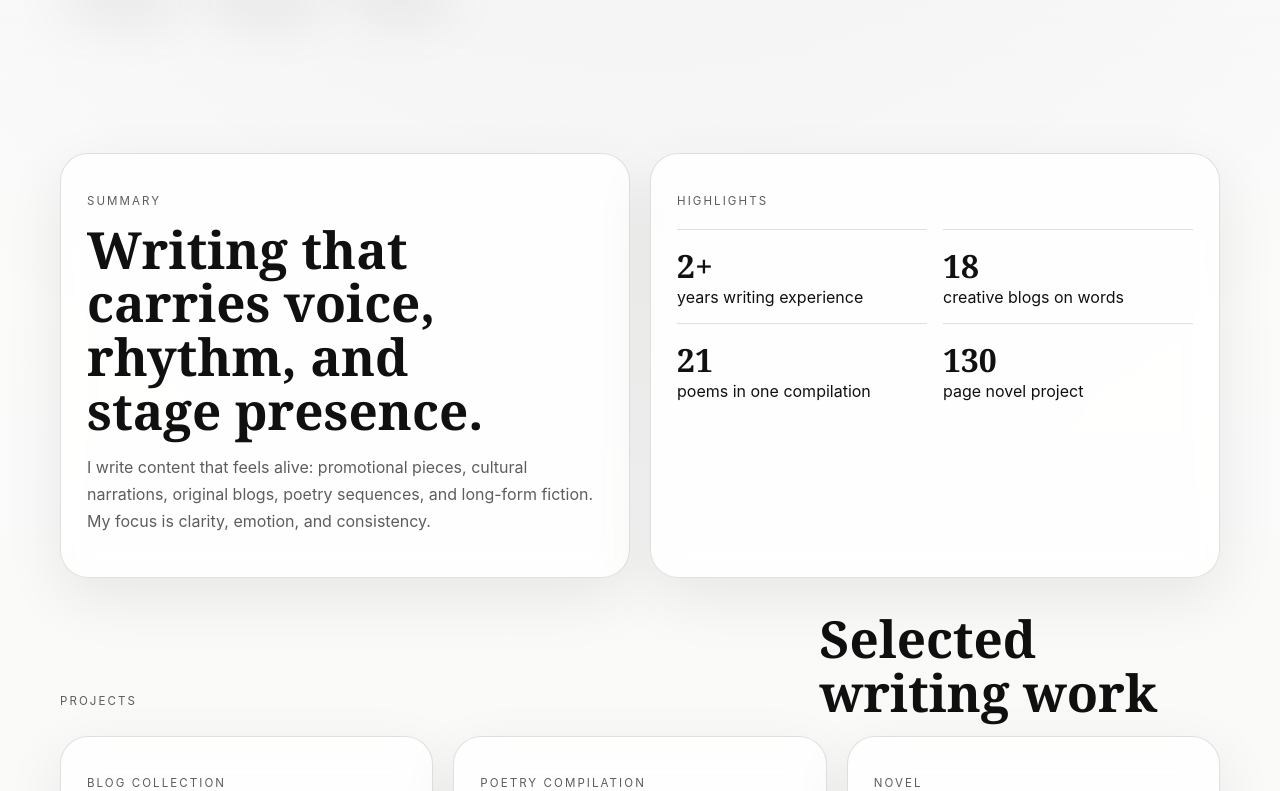
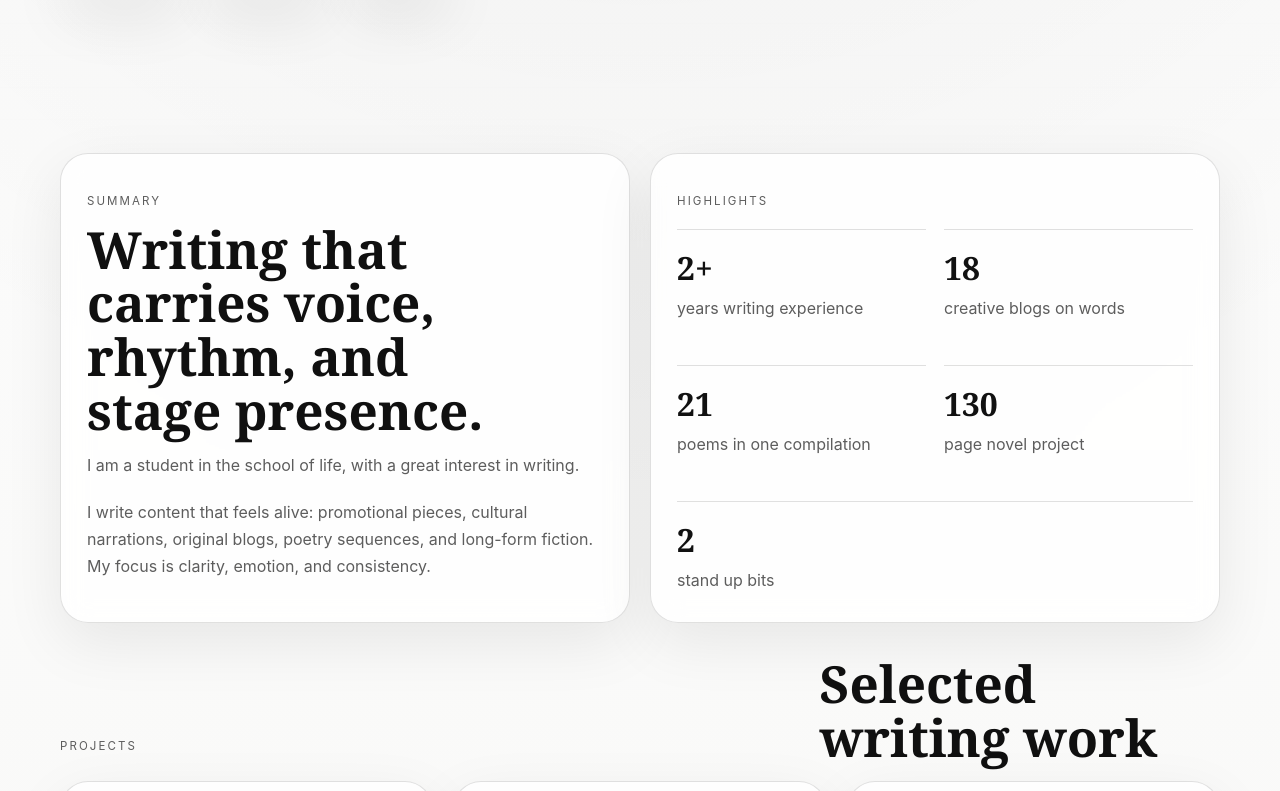
Before and after one commit to Kartikgupta08/Writer-Portfolio, a React (Vite) app: page / in a window 1280 px wide. Shown: the part 649-1440 px from the top of the page. Built offline with nearby package versions, Linux system fonts and the light colour scheme.

Commit message:
New Information Added

```diff
--- a/src/App.jsx
+++ b/src/App.jsx
@@ -22,6 +22,54 @@ function IconMail() {
 
 export default function App() {
   const [imageLoaded, setImageLoaded] = useState(false);
+
+  useEffect(() => {
+    const supportsPointer = window.matchMedia('(pointer: fine)').matches;
+    if (!supportsPointer) return undefined;
+
+    const trail = [];
+    let rafId = 0;
+
+    const ensureTrail = () => {
+      if (trail.length) return;
+      for (let i = 0; i < 8; i += 1) {
+        const dot = document.createElement('span');
+        dot.className = 'cursor-trail-dot';
+        dot.style.setProperty('--delay', `${i * 0.04}s`);
+        document.body.appendChild(dot);
+        trail.push(dot);
+      }
+    };
+
+    const updateTrail = (x, y) => {
+      ensureTrail();
+      cancelAnimationFrame(rafId);
+      rafId = requestAnimationFrame(() => {
+        trail.forEach((dot, index) => {
+          const scale = 1 - index * 0.08;
+          dot.style.transform = `translate(${x - 6}px, ${y - 6}px) scale(${Math.max(scale, 0.4)})`;
+          dot.style.opacity = String(Math.max(0.9 - index * 0.11, 0));
+        });
+      });
+    };
+
+    const handleMove = (event) => updateTrail(event.clientX, event.clientY);
+    const handleLeave = () => {
+      trail.forEach((dot) => {
+        dot.style.opacity = '0';
+      });
+    };
+
+    window.addEventListener('pointermove', handleMove, { passive: true });
+    window.addEventListener('pointerleave', handleLeave);
+
+    return () => {
+      window.removeEventListener('pointermove', handleMove);
+      window.removeEventListener('pointerleave', handleLeave);
+      cancelAnimationFrame(rafId);
+      trail.forEach((dot) => dot.remove());
+    };
+  }, []);
 
   useEffect(() => {
     const loader = new Image();
@@ -89,6 +137,7 @@ export default function App() {
           <article className="card intro-card">
             <p className="section-label">Summary</p>
             <h2>Writing that carries voice, rhythm, and stage presence.</h2>
+            <p className="hero-note">I am a student in the school of life, with a great interest in writing.</p>
             <p>
               I write content that feels alive: promotional pieces, cultural narrations, original blogs,
               poetry sequences, and long-form fiction. My focus is clarity, emotion, and consistency.
@@ -97,12 +146,13 @@ export default function App() {
 
           <article className="card stats-card">
             <p className="section-label">Highlights</p>
-            <ul className="stats-list">
-              <li><strong>2+</strong><span>years writing experience</span></li>
-              <li><strong>18</strong><span>creative blogs on words</span></li>
-              <li><strong>21</strong><span>poems in one compilation</span></li>
-              <li><strong>130</strong><span>page novel project</span></li>
-            </ul>
+            <div className="stats-grid">
+              <div className="stat-item"><strong>2+</strong><span>years writing experience</span></div>
+              <div className="stat-item"><strong>18</strong><span>creative blogs on words</span></div>
+              <div className="stat-item"><strong>21</strong><span>poems in one compilation</span></div>
+              <div className="stat-item"><strong>130</strong><span>page novel project</span></div>
+              <div className="stat-item stat-item-wide"><strong>2</strong><span>stand up bits</span></div>
+            </div>
           </article>
         </section>
 
--- a/src/styles.css
+++ b/src/styles.css
@@ -91,6 +91,7 @@ h3 { font-size: 1.5rem; }
 }
 
 .subtitle { font-size: 1.1rem; margin: 26px 0 18px; max-width: 56ch; line-height: 1.8; }
+.hero-note { max-width: 58ch; margin: 0 0 16px; font-size: 1rem; color: #3b3b3b; line-height: 1.8; }
 .summary { max-width: 60ch; font-size: 1rem; margin-bottom: 34px; line-height: 1.9; }
 
 .actions, .contact-links {
@@ -169,6 +170,21 @@ h3 { font-size: 1.5rem; }
 }
 .portrait-note { max-width: 28ch; text-align: center; color: var(--muted); }
 
+.cursor-trail-dot {
+  position: fixed;
+  left: 0;
+  top: 0;
+  width: 12px;
+  height: 12px;
+  border-radius: 50%;
+  pointer-events: none;
+  z-index: 9999;
+  background:
+    radial-gradient(circle at 35% 35%, rgba(255, 255, 255, 0.95) 0 16%, rgba(0, 0, 0, 0.85) 17% 100%);
+  box-shadow: 0 0 18px rgba(0, 0, 0, 0.12);
+  transition: transform 140ms ease-out, opacity 220ms ease-out;
+}
+
 @keyframes portrait-spin {
   from { transform: rotate(0deg); }
   to { transform: rotate(360deg); }
@@ -187,26 +203,41 @@ h3 { font-size: 1.5rem; }
   box-shadow: var(--shadow);
 }
 
-.stats-list {
-  list-style: none;
-  padding: 0;
-  margin: 18px 0 0;
+.stats-grid {
+  margin-top: 18px;
   display: grid;
   grid-template-columns: repeat(2, minmax(0, 1fr));
-  gap: 16px;
+  gap: 16px 18px;
 }
 
-.stats-list li {
+.stat-item {
   border-top: 1px solid var(--line);
-  padding-top: 14px;
+  padding-top: 16px;
+  min-height: 120px;
 }
 
-.stats-list strong {
+.stat-item-wide {
+  grid-column: 1 / -1;
+  min-height: auto;
+}
+
+.stat-item strong {
   display: block;
   font-family: Georgia, serif;
   font-size: 2rem;
   color: #111;
 }
+
+.stat-item span {
+  display: block;
+  margin-top: 8px;
+  line-height: 1.4;
+  color: var(--muted);
+}
+
+.intro-card h2 { margin-bottom: 14px; }
+.intro-card .hero-note { margin: 0 0 20px; }
+.intro-card p:last-child { margin-top: 0; }
 
 .projects-grid { display: grid; grid-template-columns: repeat(3, minmax(0, 1fr)); gap: 20px; }
 .project-card { display: grid; gap: 10px; }
@@ -264,7 +295,7 @@ h3 { font-size: 1.5rem; }
 @media (max-width: 640px) {
   .page-shell { width: min(100% - 20px, 1160px); padding: 20px 0 40px; }
   .card { padding: 20px; border-radius: 22px; }
-  .stats-list { grid-template-columns: 1fr; }
+  .stats-grid { grid-template-columns: 1fr; }
   h1 { max-width: 12ch; }
   .genre-grid { grid-template-columns: 1fr; }
   .genre-grid-compact { grid-template-columns: 1fr; }
```
